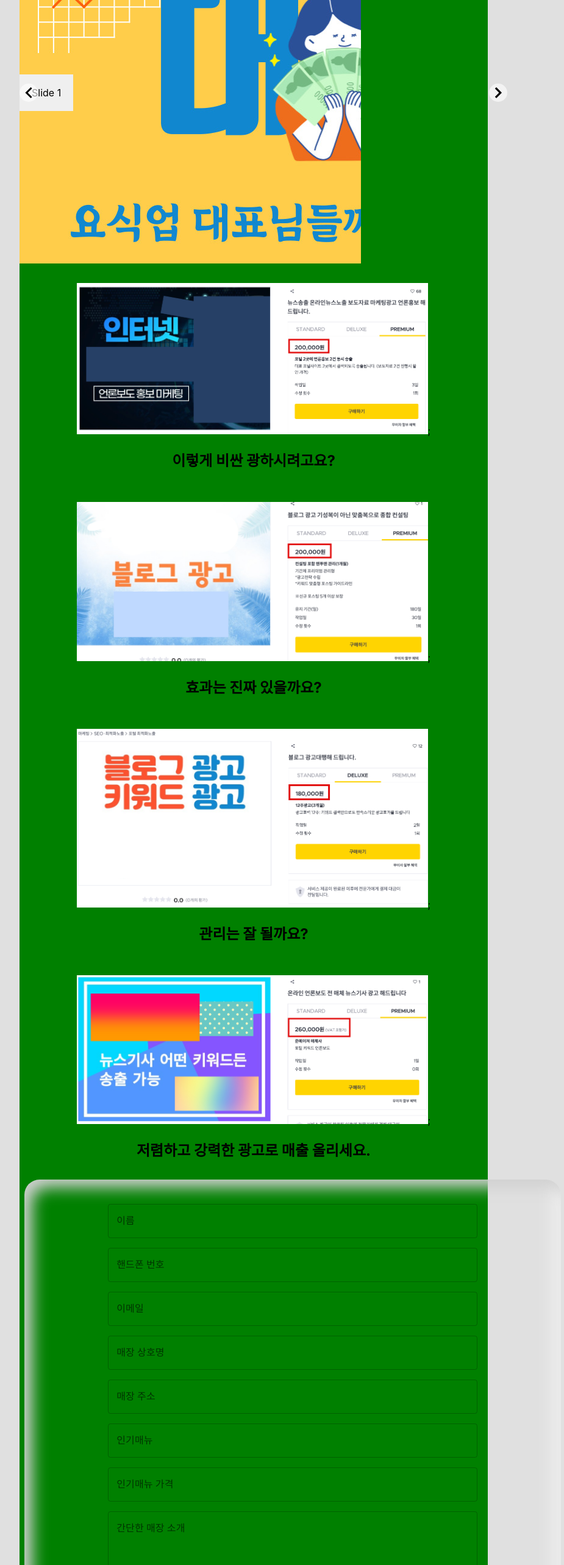
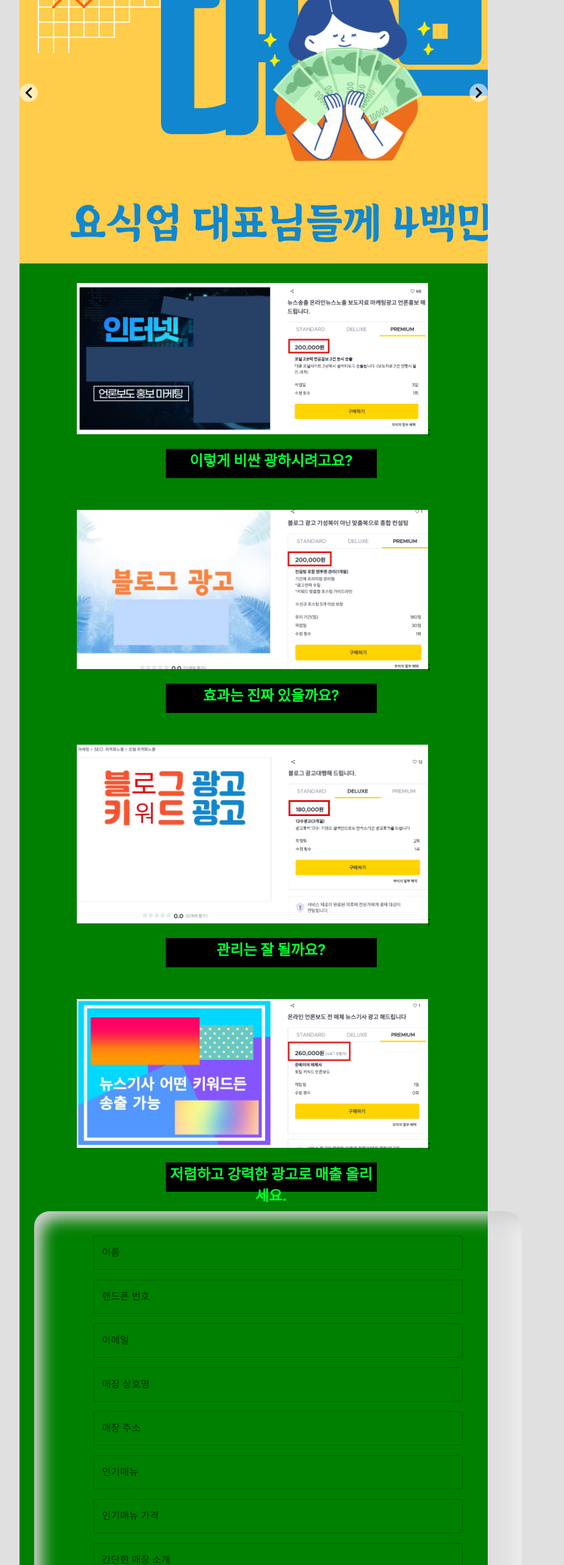
Before and after one commit to DrInnovatio/BlogLine, a React (Create React App) app: page / in a window 1280 px wide. Shown: the part 160-2726 px from the top of the page at 61% size, without its empty margins (232-1157 px from the left). Built offline with nearby package versions, Linux system fonts and the light colour scheme.

Commit message:
put everything at the center.

```diff
--- a/src/components/accordion.jsx
+++ b/src/components/accordion.jsx
@@ -8,14 +8,18 @@ import ExpandMoreIcon from '@mui/icons-material/ExpandMore';
 
 const styles = {
   main: {
-    textAlign: 'left'
+    textAlign: 'left',
+  },
+  outside: {
+    width: '48rem',
+    paddingLeft: '2rem'
   }
 }
 
 export default function SimpleAccordion() {
 
   return (
-    <div style={ { width: '55rem' } }>
+    <div style={styles.outside}>
       <Accordion>
         <AccordionSummary
           expandIcon={ <ExpandMoreIcon /> }
--- a/src/components/footer.jsx
+++ b/src/components/footer.jsx
@@ -2,7 +2,7 @@ import React from 'react';
 
 const styles = {
   main: {
-    width: '60rem',
+    width: '100%',
     height: '10rem',
     background: 'gray',
     marginTop: '8rem'
--- a/src/components/form.jsx
+++ b/src/components/form.jsx
@@ -17,18 +17,32 @@ import { db } from '../firebase';
 const styles = {
   inputs: {
     flex: 1,
-    width: '55rem',
+    width: '50rem',
     height: '60rem',
     flexDirection: 'column',
     justifyContent: 'space-between', //space-around
-    margin: '2rem auto',
+    marginTop: '2rem',
+    marginLeft:  '1rem',
     paddingTop: '2rem',
     borderRadius: '25px',
     boxShadow: 'inset 13px 13px 26px #d0d0d0, inset -13px -13px 26px #f0f0f0'
   },
   radioButtonForm: {
-    display: 'inlineblock'
-  }
+    flexDirection: 'row',
+    marginRight: '5rem',
+    textAlign: 'center',
+    marginLeft:  '12rem',
+    paddingTop: '2rem',
+  },
+  submitButton: {
+    width: '15rem',
+    marginTop: '3rem',
+    marginLeft: '20rem'
+  },
+  checkBox: {
+    marginLeft: '16rem'
+  },
+
   // a: {
   //   background: 'linearradient(145deg, #c3c2d6, #e8e7ff)',
   //   boxShadow: '19px 19px 32px #c3c2d6, -19px -19px 32px #efeeff'
@@ -60,7 +74,6 @@ export default function BasicTextFields() {
   const handleIsAgreedChange = (event) => {
     setIsAgreed(event.target.checked);
   };
-
 
   const handleAnswerChange = (event) => {
     setIsExperienced(event.target.value);
@@ -108,8 +121,6 @@ export default function BasicTextFields() {
         autoComplete="off"
         style={styles.inputs}
       >
-
-
         {/* Basic form */}
         <TextField style={styles.a } id="name" label="이름" variant="outlined" onChange={(e) => setName(e.target.value)} />
         <TextField style={styles.a} id="mobil" label="핸드폰 번호" variant="outlined" onChange={(e) => setMobile(e.target.value)}/>
@@ -130,15 +141,17 @@ export default function BasicTextFields() {
         {/* Basic form */}
 
         {/* Experience of online Ads - Radio box*/}
-        <FormControl styles={styles.radioButtonForm}>
-          <FormLabel id="demo-row-radio-buttons-group-label">나는 온라인 광고를 해본 경험이 ..</FormLabel>
+        <FormControl>
+          <FormLabel id="demo-row-radio-buttons-group-label" styles={styles.radioButtonForm}>나는 온라인 광고를 해본 경험이 ..
+          </FormLabel>
           <RadioGroup
             row
             aria-labelledby="demo-row-radio-buttons-group-label"
             name="row-radio-buttons-group"
+            style={{paddingLeft: '14rem'}}
           >
             <FormControlLabel value="yes" control={<Radio />} label="있다" checked={isExperienced === 'yes'} onChange={handleAnswerChange}/>
-            <FormControlLabel value="no" control={ <Radio /> } label="없다" checked={isExperienced === 'no'} onChange={handleAnswerChange}/>
+            <FormControlLabel value="no" control={ <Radio /> } label="없다" checked={ isExperienced === 'no' } onChange={ handleAnswerChange } />
           </RadioGroup>
         </FormControl>
 
@@ -147,22 +160,21 @@ export default function BasicTextFields() {
         {/* Experience of online Ads - Radio box*/}
 
         {/* Agreement */}
-          <SimpleAccordion />
+          <SimpleAccordion/>
         {/* Agreement */ }
 
         {/* Agreement - Check Box*/ }
-        <FormGroup onSubmit={submit}>
-          <FormControlLabel control={<Checkbox defaultChecked />} label="
+        <FormGroup onSubmit={submit} >
+          <FormControlLabel control={<Checkbox defaultChecked style={styles.checkBox}/>} label="
               개인정보 수집 동의서를 읽었으며 동의 합니다."
               checked={ isAgreed }
               onChange={ handleIsAgreedChange }
           />
 
           <Button
-
               onClick={ submit }
               variant="contained"
-              style={ { width: '15rem', marginTop: '5rem' } }>
+              style={ styles.submitButton }>
             제출
           </Button>
 
--- a/src/components/kmong.jsx
+++ b/src/components/kmong.jsx
@@ -1,3 +1,4 @@
+import { yellow } from '@mui/material/colors';
 import km_1 from '../images/km_1.png';
 import km_2 from '../images/km_2.png';
 import km_3 from '../images/km_3.png';
@@ -9,19 +10,26 @@ const styles = {
     height: 'auto',
     marginTop: '2rem'
   },
+  h2: {
+    backgroundColor: 'black',
+    color: '#03fc35',
+    width: '45%',
+    marginLeft: '15rem',
+    height: '3rem',
+  }
 };
 function KmongImages() {
 
   return (
     <div>
       <img src={ km_1 } alt="km_1" style={ styles.main } />;
-      <h2>이렇게 비싼 광하시려고요?</h2>
+      <h2 style={styles.h2}>이렇게 비싼 광하시려고요?</h2>
       <img src={ km_2 } alt="km_2" style={ styles.main } />;
-      <h2>효과는 진짜 있을까요?</h2>
+      <h2 style={styles.h2}>효과는 진짜 있을까요?</h2>
       <img src={ km_3 } alt="km_3" style={ styles.main } />;
-      <h2>관리는 잘 될까요?</h2>
+      <h2 style={styles.h2}>관리는 잘 될까요?</h2>
       <img src={ km_4 } alt="km_4" style={ styles.main } />;
-      <h2>저렴하고 강력한 광고로 매출 올리세요.</h2>
+      <h2 style={styles.h2}>저렴하고 강력한 광고로 매출 올리세요.</h2>
     </div>
   )
 };
--- a/src/components/slideshow.jsx
+++ b/src/components/slideshow.jsx
@@ -12,26 +12,18 @@ import pic_9 from '../images/009.jpg'
 import pic_10 from '../images/010.jpg'
 import 'react-slideshow-image/dist/styles.css';
 
-
-const spanStyle = {
-  padding: '20px',
-  background: '#efefef',
-  color: '#000000'
-}
-
 const divStyle = {
-  width: '35rem',
+  width: '100%',
   height: '35rem',
   display: 'flex',
   flex:1,
   justifContent: 'center',
   alignItems: 'center',
   overflow: 'hidden',
-  objectFit: 'contain',
+  objectFit: 'cover',
   position: 'relative',
 
 }
-
 
 const slideImages = [
   {
@@ -81,12 +73,11 @@ const slideImages = [
 
 function Slideshow() {
   return (
-    <div className="slide-container" style={{width: '50rem'}}>
+    <div className="slide-container" style={{width: '100%'}}>
         <Slide>
          {slideImages.map((slideImage, index)=> (
             <div key={index}>
              <div style={ {...divStyle, 'backgroundImage': `url(${slideImage.url})` }}>
-                <span style={spanStyle}>{slideImage.caption}</span>
               </div>
             </div>
           ))}
```
Also changed, not shown: src/images/km_3.png.
